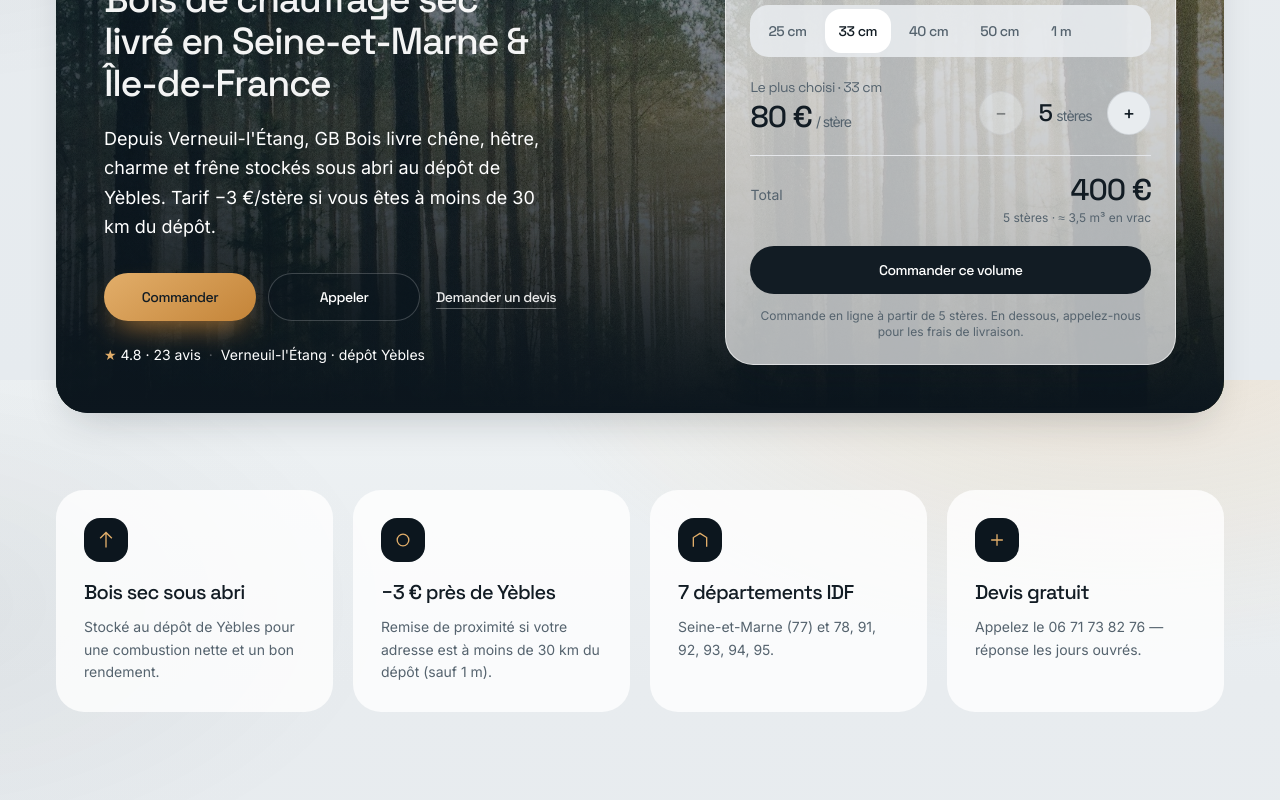
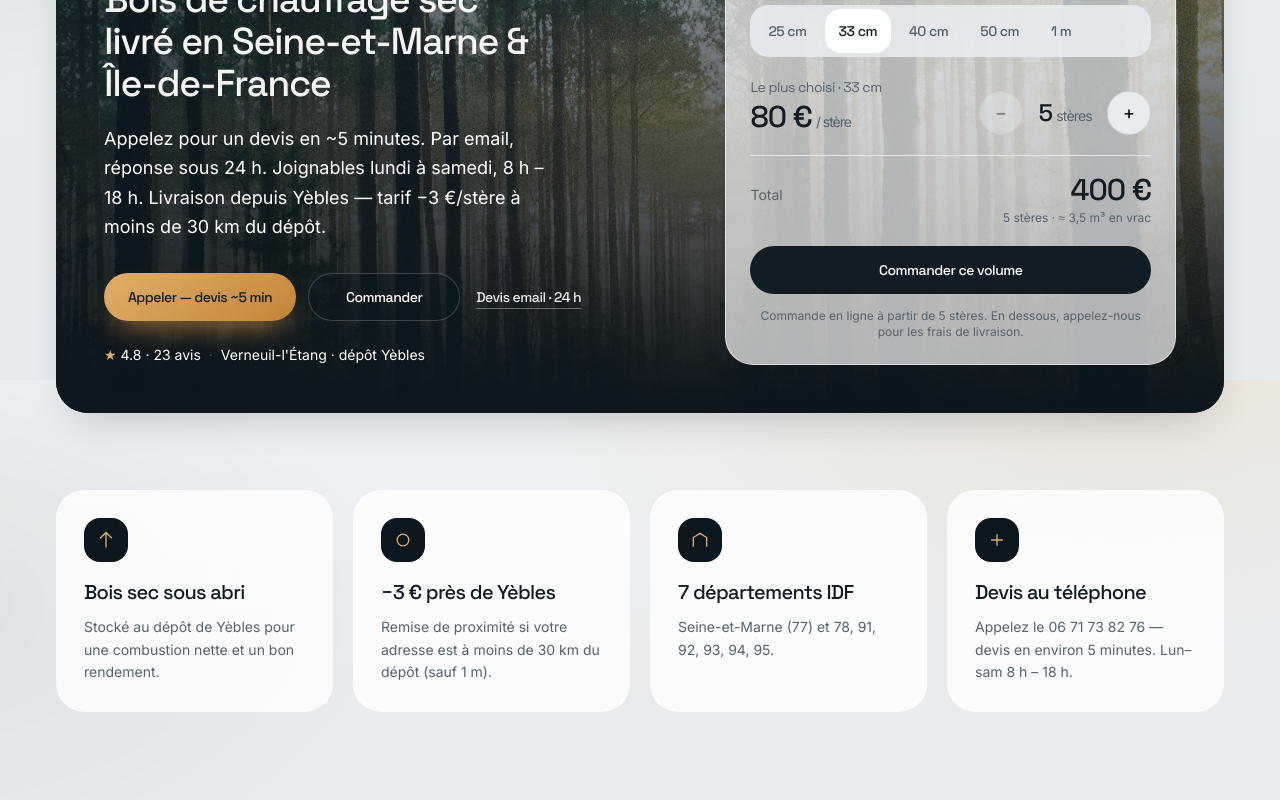
Before and after one commit to BlonXsss/gb-bois, a Next.js app in the folder web/: page / in a window 1280 px wide. Shown: the part 420-1220 px from the top of the page. Built offline with nearby package versions, Linux system fonts and the light colour scheme.

Commit message:
Push phone devis and clarify contact response times
Promote call-first devis (~5 min), email response under 24h, and
availability Monday–Saturday 8h–18h across hero, contact, and CTAs.

Co-authored-by: BlonXsss <BlonXsss@users.noreply.github.com>

```diff
--- a/web/src/components/Header.tsx
+++ b/web/src/components/Header.tsx
@@ -123,7 +123,7 @@ export function Header() {
               href={business.phoneHref}
               className="btn-amber !min-h-[44px] !px-4 !py-2.5 hidden sm:inline-flex"
             >
-              Appeler
+              Appeler · devis
             </a>
             <button
               type="button"
--- a/web/src/components/Hero.tsx
+++ b/web/src/components/Hero.tsx
@@ -32,17 +32,17 @@ export function Hero() {
               {business.heroSubtitle}
             </p>
             <div className="mt-7 flex flex-wrap items-center gap-3 sm:mt-8">
-              <a href="#tarifs" className="btn-amber min-w-[9.5rem]">
+              <a href={business.phoneHref} className="btn-amber min-w-[9.5rem]">
+                Appeler — devis ~5 min
+              </a>
+              <a href="#tarifs" className="btn-glass min-w-[9.5rem]">
                 Commander
               </a>
-              <a href={business.phoneHref} className="btn-glass min-w-[9.5rem]">
-                Appeler
-              </a>
               <a
-                href="#contact"
+                href={business.emailHref}
                 className="min-h-[48px] inline-flex items-center px-1 font-display text-sm font-medium tracking-tightest text-white/90 underline decoration-white/35 underline-offset-[6px] transition hover:decoration-white"
               >
-                Demander un devis
+                Devis email · 24 h
               </a>
             </div>
             <p className="mt-6 text-sm text-white/68 hero-copy-delay">
--- a/web/src/components/Sections.tsx
+++ b/web/src/components/Sections.tsx
@@ -690,11 +690,11 @@ export function MidCta() {
               {business.midCta.text}
             </p>
             <div className="mt-7 flex flex-wrap gap-3">
-              <a href="#contact" className="btn-amber">
-                Demander un devis
+              <a href={business.phoneHref} className="btn-amber">
+                Appeler — devis ~5 min
               </a>
-              <a href={business.phoneHref} className="btn-glass">
-                Appeler
+              <a href={business.emailHref} className="btn-glass">
+                Devis email · 24 h
               </a>
             </div>
           </div>
@@ -716,18 +716,35 @@ export function Contact() {
             <p className="eyebrow">Contact</p>
             <h2 className="display-title">Contactez GB Bois</h2>
             <p className="display-lead">
-              Devis gratuit · Seine-et-Marne & Île-de-France. Longueur et volume
-              repris automatiquement.
+              Pour un devis rapide, appelez-nous. Par email, réponse sous 24 h.
+              Ouverts {business.hours.toLowerCase()}.
             </p>
             <a
               href={business.phoneHref}
+              className="soft-card soft-card-interactive block border border-amber/25 p-5 sm:p-6"
+            >
+              <p className="text-[0.7rem] uppercase tracking-[0.16em] text-amber">
+                Téléphone — le plus rapide
+              </p>
+              <p className="mt-2 font-display text-xl tracking-tightest">
+                {business.phone}
+              </p>
+              <p className="mt-2 text-sm text-muted">
+                {business.phoneDevisNote}
+              </p>
+            </a>
+            <a
+              href={business.emailHref}
               className="soft-card soft-card-interactive block p-5 sm:p-6"
             >
               <p className="text-[0.7rem] uppercase tracking-[0.16em] text-muted">
-                Téléphone
+                Email
               </p>
-              <p className="mt-2 font-display text-xl tracking-tightest">
-                {business.phone}
+              <p className="mt-2 break-all font-display text-lg tracking-tightest">
+                {business.email}
+              </p>
+              <p className="mt-2 text-sm text-muted">
+                {business.emailDevisNote}
               </p>
             </a>
             <a
@@ -743,17 +760,17 @@ export function Contact() {
                 Écrire sur WhatsApp
               </p>
             </a>
-            <a
-              href={business.emailHref}
-              className="soft-card soft-card-interactive block p-5 sm:p-6"
-            >
+            <div className="soft-card p-5 sm:p-6">
               <p className="text-[0.7rem] uppercase tracking-[0.16em] text-muted">
-                Email
+                Disponibilité
               </p>
-              <p className="mt-2 break-all font-display text-lg tracking-tightest">
-                {business.email}
+              <p className="mt-2 font-display text-lg tracking-tightest">
+                {business.hours}
               </p>
-            </a>
+              <p className="mt-2 text-sm text-muted">
+                Appels et devis acceptés pendant ces horaires.
+              </p>
+            </div>
             <div className="soft-card p-5 sm:p-6">
               <p className="text-[0.7rem] uppercase tracking-[0.16em] text-muted">
                 Votre sélection
--- a/web/src/lib/business.ts
+++ b/web/src/lib/business.ts
@@ -60,7 +60,8 @@ export const business = {
       "https://maps.google.com/maps?q=21%20Avenue%20de%20la%20Gare%2077390%20Y%C3%A8bles&t=&z=14&ie=UTF8&iwloc=&output=embed",
   },
   address: "35 Rue Arthur Chaussy, 77390 Verneuil-l'Étang",
-  hours: "Lundi – samedi, 8 h – 17 h",
+  hours: "Lundi – samedi, 8 h – 18 h",
+  hoursShort: "Lun–sam · 8 h – 18 h",
   region: "Seine-et-Marne & Île-de-France",
   deliveryLine: "77 · 78 · 91 · 92 · 93 · 94 · 95",
   nearDiscountKm: 30,
@@ -70,10 +71,13 @@ export const business = {
   minOrderNote:
     "Commande en ligne à partir de 5 stères. En dessous, appelez-nous pour les frais de livraison.",
   maxOrderSteres: 20,
+  phoneDevisNote: "Devis au téléphone en environ 5 minutes",
+  emailDevisNote: "Devis par email — réponse sous 24 h",
+  callCtaLabel: "Appelez-nous pour un devis rapide",
   heroBadge: "Stocké sous abri à Yèbles · devis gratuit",
   heroHeadline: "Bois de chauffage sec livré en Seine-et-Marne & Île-de-France",
   heroSubtitle:
-    "Depuis Verneuil-l'Étang, GB Bois livre chêne, hêtre, charme et frêne stockés sous abri au dépôt de Yèbles. Tarif −3 €/stère si vous êtes à moins de 30 km du dépôt.",
+    "Appelez pour un devis en ~5 minutes. Par email, réponse sous 24 h. Joignables lundi à samedi, 8 h – 18 h. Livraison depuis Yèbles — tarif −3 €/stère à moins de 30 km du dépôt.",
   unitLabel: "stère",
   unitLabelPlural: "stères",
   priceUnitSuffix: "/ stère",
@@ -201,8 +205,8 @@ export const business = {
       text: "Seine-et-Marne (77) et 78, 91, 92, 93, 94, 95.",
     },
     {
-      title: "Devis gratuit",
-      text: "Appelez le 06 71 73 82 76 — réponse les jours ouvrés.",
+      title: "Devis au téléphone",
+      text: "Appelez le 06 71 73 82 76 — devis en environ 5 minutes. Lun–sam 8 h – 18 h.",
     },
   ],
   species: [
@@ -315,10 +319,14 @@ export const business = {
       q: "Quelle longueur choisir ?",
       a: "25 ou 33 cm pour poêle et insert. 40 cm pour grand foyer. 50 cm pour cheminée ouverte. 1 m pour grande cheminée ou chaudière.",
     },
+    {
+      q: "Comment obtenir un devis ?",
+      a: "Le plus rapide : appelez le 06 71 73 82 76 — devis en environ 5 minutes. Par email (gbbois77commandes@gmail.com), réponse sous 24 h. Nous sommes joignables du lundi au samedi, 8 h – 18 h.",
+    },
   ],
   midCta: {
     title: "Commune, longueur, volume. On s’occupe du reste.",
-    text: "Devis gratuit au 06 71 73 82 76. Livraison depuis Yèbles vers le 77 et l’Île-de-France.",
+    text: "Appelez le 06 71 73 82 76 pour un devis en ~5 minutes. Email : réponse sous 24 h. Ouverts lundi à samedi, 8 h – 18 h.",
   },
   footerNote: "G.B BOIS · SAS · SIREN 942 509 688 · RCS Melun",
 } as const;
```
